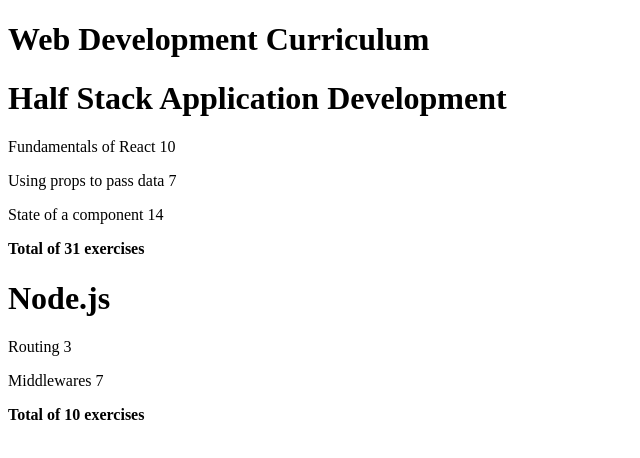
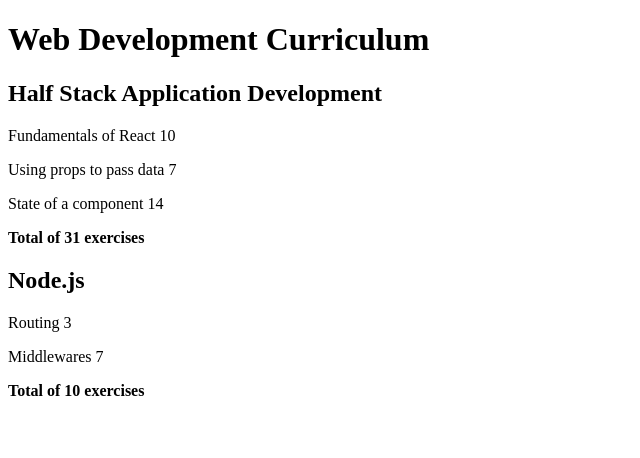
Before and after one commit to eyc94/Full-Stack-Open-FSO, a JavaScript app in the folder 02. Communicating With Server/courseinfo/: page / in a window 1280 px wide. Shown: the top 458 px of the page, without its empty margins (0-640 px from the left). Built offline with nearby package versions, Linux system fonts and the light colour scheme.

Commit message:
Changed Header to h2 element

```diff
--- a/02. Communicating With Server/courseinfo/src/App.js
+++ b/02. Communicating With Server/courseinfo/src/App.js
@@ -1,7 +1,7 @@
 const Header = (props) => {
     return (
         <>
-            <h1>{props.name}</h1>
+            <h2>{props.name}</h2>
         </>
     );
 };
```
